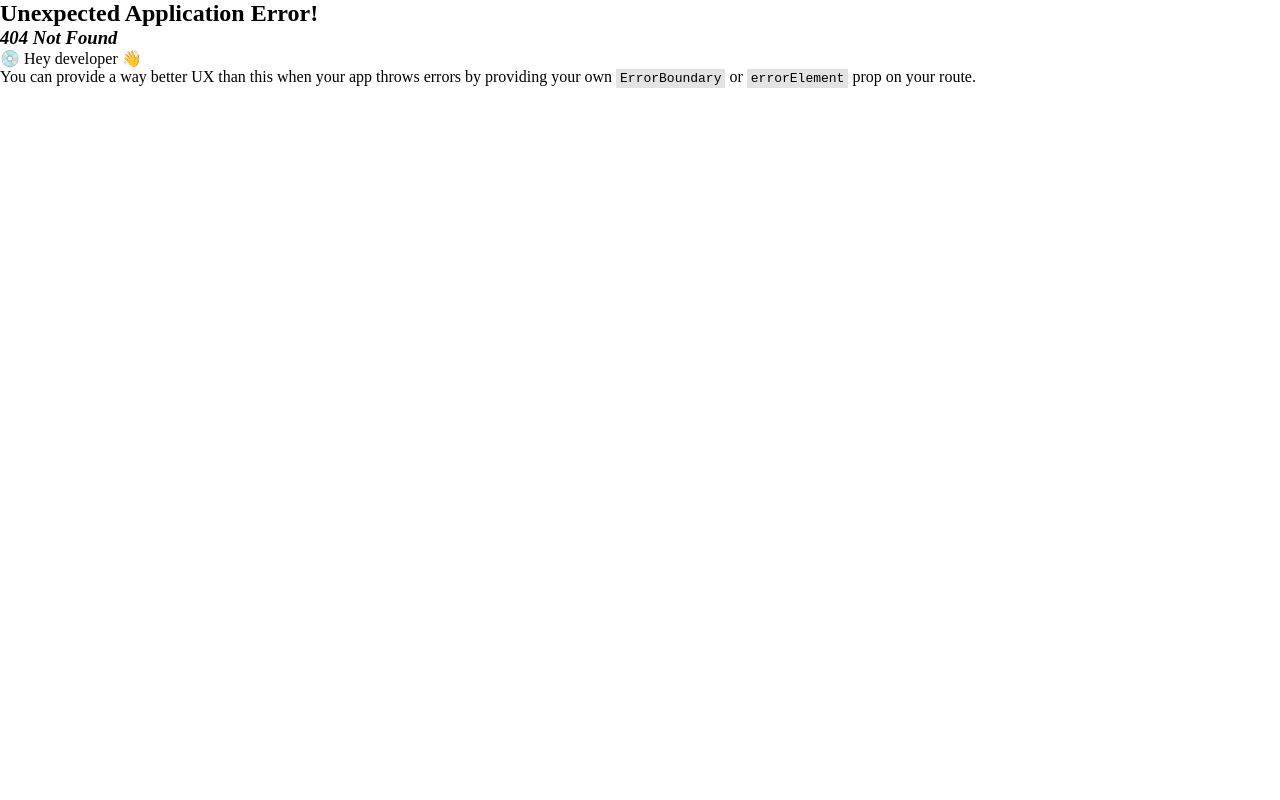
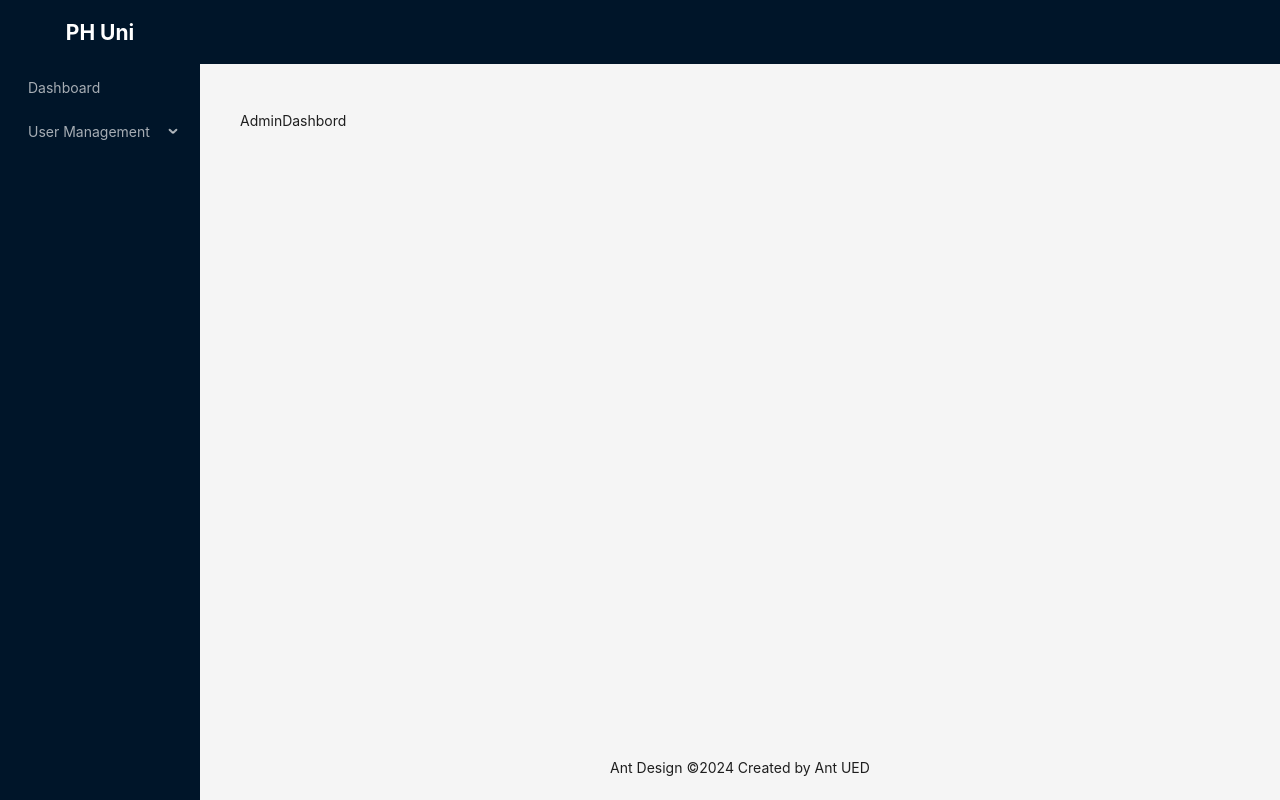
Before and after one commit to Yeakub1/PH-University, a React (Vite) app: page /admin/dashbord in a window 1280 px wide. Before the commit this address had no page. Built offline with nearby package versions, Linux system fonts and the light colour scheme.

Commit message:
student facutly admin management

```diff
--- a/src/components/layout/MainLayout.tsx
+++ b/src/components/layout/MainLayout.tsx
@@ -1,31 +1,27 @@
 import { Layout, Menu, MenuProps } from "antd";
-import { Outlet } from "react-router-dom";
+import { NavLink, Outlet } from "react-router-dom";
 const { Header, Content, Footer, Sider } = Layout;
 
 const items: MenuProps["items"] = [
   {
-    key: "fdsdfja",
-    label: "Dahboard",
+    key: "Dashboard",
+    label: <NavLink to="/admin/dashbord">Dashboard</NavLink>,
   },
   {
-    key: "dfadsljdf",
-    label: "Profile",
-  },
-  {
-    key: "dljakfag",
-    label: "courses",
-  },
-  {
-    key: "dljakfagfd",
-    label: "useManagement",
+    key: "User Management",
+    label: "User Management",
     children: [
       {
-        key: "fdsdfjada",
-        label: "student",
+        key: "Create Admin",
+        label: <NavLink to="/admin/create-admin">Create Admin</NavLink>,
       },
       {
-        key: "dfaddasljdf",
-        label: "admin",
+        key: "Create Faculty",
+        label: <NavLink to="/admin/create-faculty">Create Faculty</NavLink>,
+      },
+      {
+        key: "Create Student",
+        label: <NavLink to="/admin/create-student">Create Student</NavLink>,
       },
     ],
   },
@@ -44,7 +40,16 @@
           console.log(collapsed, type);
         }}
       >
-        <div style={{color: 'white', textAlign: 'center', height: '4rem', display: 'flex', justifyContent: 'center', alignItems: 'center'}}>
+        <div
+          style={{
+            color: "white",
+            textAlign: "center",
+            height: "4rem",
+            display: "flex",
+            justifyContent: "center",
+            alignItems: "center",
+          }}
+        >
           <h1>PH Uni</h1>
         </div>
         <Menu
@@ -63,7 +68,7 @@
               minHeight: 360,
             }}
           >
-            <Outlet/>
+            <Outlet />
           </div>
         </Content>
         <Footer style={{ textAlign: "center" }}>
--- /dev/null
+++ b/src/pages/admin/CreateAdmin.tsx
@@ -0,0 +1,8 @@
+const CreateAdmin = () => {
+    return (
+        <div>
+            CreateAdmin
+        </div>
+    );
+};
+export default CreateAdmin;
--- /dev/null
+++ b/src/pages/admin/CreateFaculty.tsx
@@ -0,0 +1,8 @@
+const CreateFaculty = () => {
+    return (
+        <div>
+            CreateFaculty
+        </div>
+    );
+};
+export default CreateFaculty;
--- /dev/null
+++ b/src/routes/admin.routes.tsx
@@ -0,0 +1,65 @@
+import AdminDashbord from "../pages/admin/AdminDashbord";
+import CreateAdmin from "../pages/admin/CreateAdmin";
+import CreateFaculty from "../pages/admin/CreateFaculty";
+import CreateStudent from "../pages/admin/CreateStudent";
+
+
+export const adminPath2 = [
+  {
+    name: "Dashboard",
+    path: "/admin/dashbord",
+    element: <AdminDashbord />,
+  },
+  {
+    name: "User Management",
+    children: [
+      {
+        name: "Create Admin",
+        path: "/admin/create-admin",
+        element: <CreateAdmin />,
+      },
+      {
+        name: "Create Admin",
+        path: "/admin/create-faculty",
+        element: <CreateFaculty />,
+      },
+      {
+        name: "Create Student",
+        path: "/admin/create-student",
+        element: <CreateStudent />,
+      },
+    ],
+  },
+  {
+    name: "Course Management",
+    children: [
+      {
+        name: "Offfer Course",
+        path: "/admin/offered-course",
+        element: <CreateAdmin />,
+      },
+
+    ],
+  },
+];
+
+
+
+export const adminPath = [
+  {
+    path: "dashbord",
+    element: <AdminDashbord />,
+  },
+  {
+    path: "create-student",
+    element: <CreateStudent />,
+  },
+  {
+    path: "create-faculty",
+    element: <CreateFaculty />,
+  },
+  {
+    path: "create-admin",
+    element: <CreateAdmin />,
+  },
+];
--- a/src/routes/routes.tsx
+++ b/src/routes/routes.tsx
@@ -4,8 +4,8 @@
 import Contact from "../pages/Contact";
 import Login from "../pages/Login";
 import Register from "../pages/Register";
-import AdminDashbord from "../pages/admin/AdminDashbord";
-import CreateStudent from "../pages/admin/CreateStudent";
+
+import { adminPath } from "./admin.routes";
 
 const router = createBrowserRouter([
   {
@@ -25,16 +25,7 @@
   {
     path: "/admin",
     element: <App />,
-    children: [
-      {
-        index: true,
-        element: <AdminDashbord />,
-      },
-      {
-        path: "createStudent",
-        element: <CreateStudent />,
-      },
-    ],
+    children: adminPath
   },
   {
     path: "login",
```
